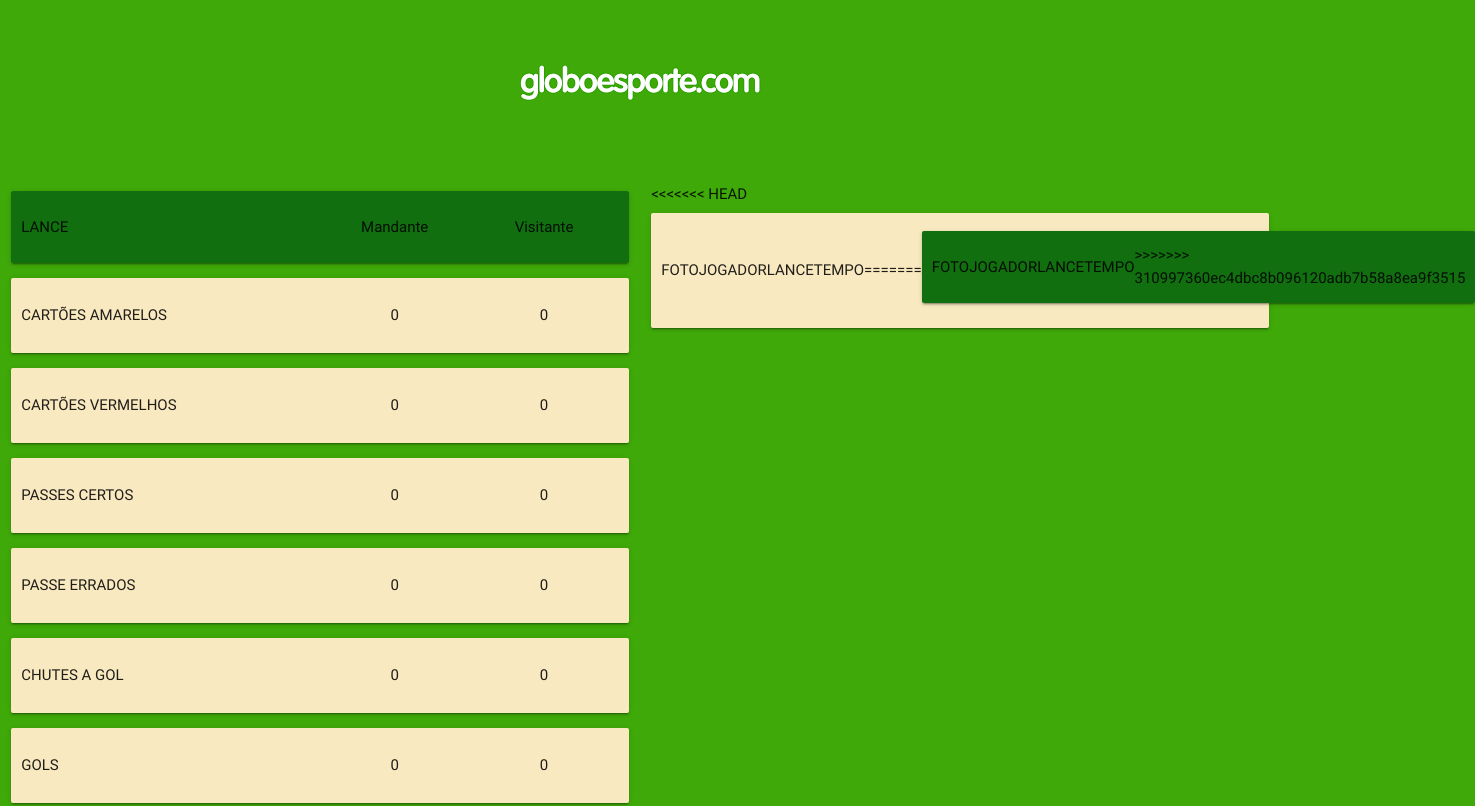
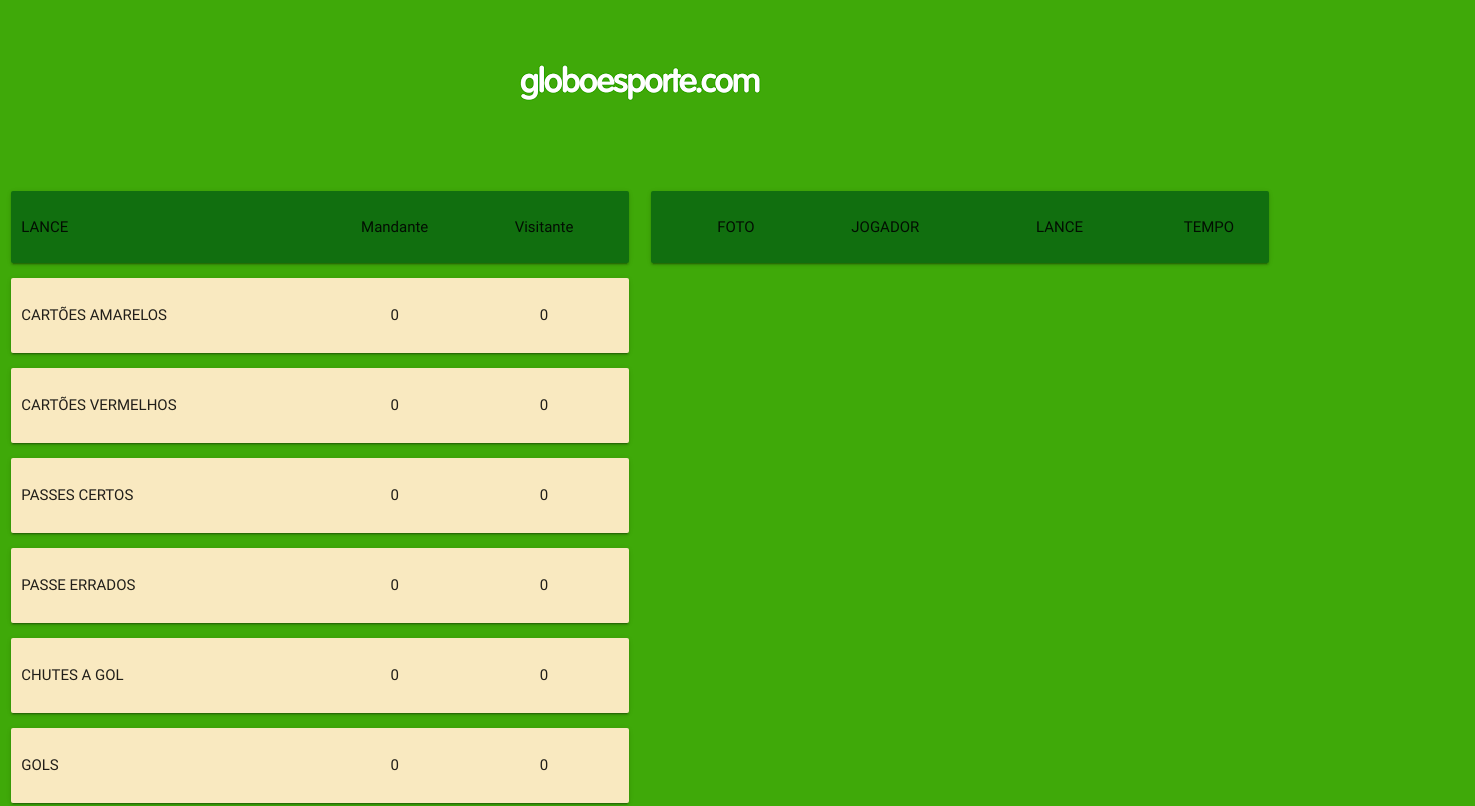
Before and after one commit to Bluemix-Estag/Scouts, a website: page views/history.html in a window 1280 px wide. Shown: the top 806 px of the page, 1475 px wide, since content can reach past the window. Drawn offline with nearby package versions, Linux system fonts and the light colour scheme.

Commit message:
no changes

```diff
--- a/views/history.html
+++ b/views/history.html
@@ -191,27 +191,11 @@
                 </div>
             </div>
             <div class="col s6">
-<<<<<<< HEAD
-                <div class="card row flex" id="idDoRow_sta">
-                    <div class="col s3 scouts-label center-align">
-                        <p>FOTO</p>
-                    </div>
-                    <div class="col s3 scouts-label center-align">
-                        <p>JOGADOR</p>
-                    </div>
-                    <div class="col s4 center-align scouts-label">
-                        <p>LANCE</p>
-                    </div>
-                    <div class="col s2 center-align scouts-label">
-                        <p>TEMPO</p>
-                    </div>
-=======
                 <div class="card row flex cardHeader" id="idDoRow_sta">
                     <div class="col s3 scouts-label center-align"><p>FOTO</p></div>
                     <div class="col s3 scouts-label center-align"><p>JOGADOR</p></div>
                     <div class="col s4 center-align scouts-label"><p>LANCE</p></div>
                     <div class="col s2 center-align scouts-label"><p>TEMPO</p></div>
->>>>>>> 310997360ec4dbc8b096120adb7b58a8ea9f3515
                 </div>
                 <div id="iddorow2"></div>
             </div>
```
